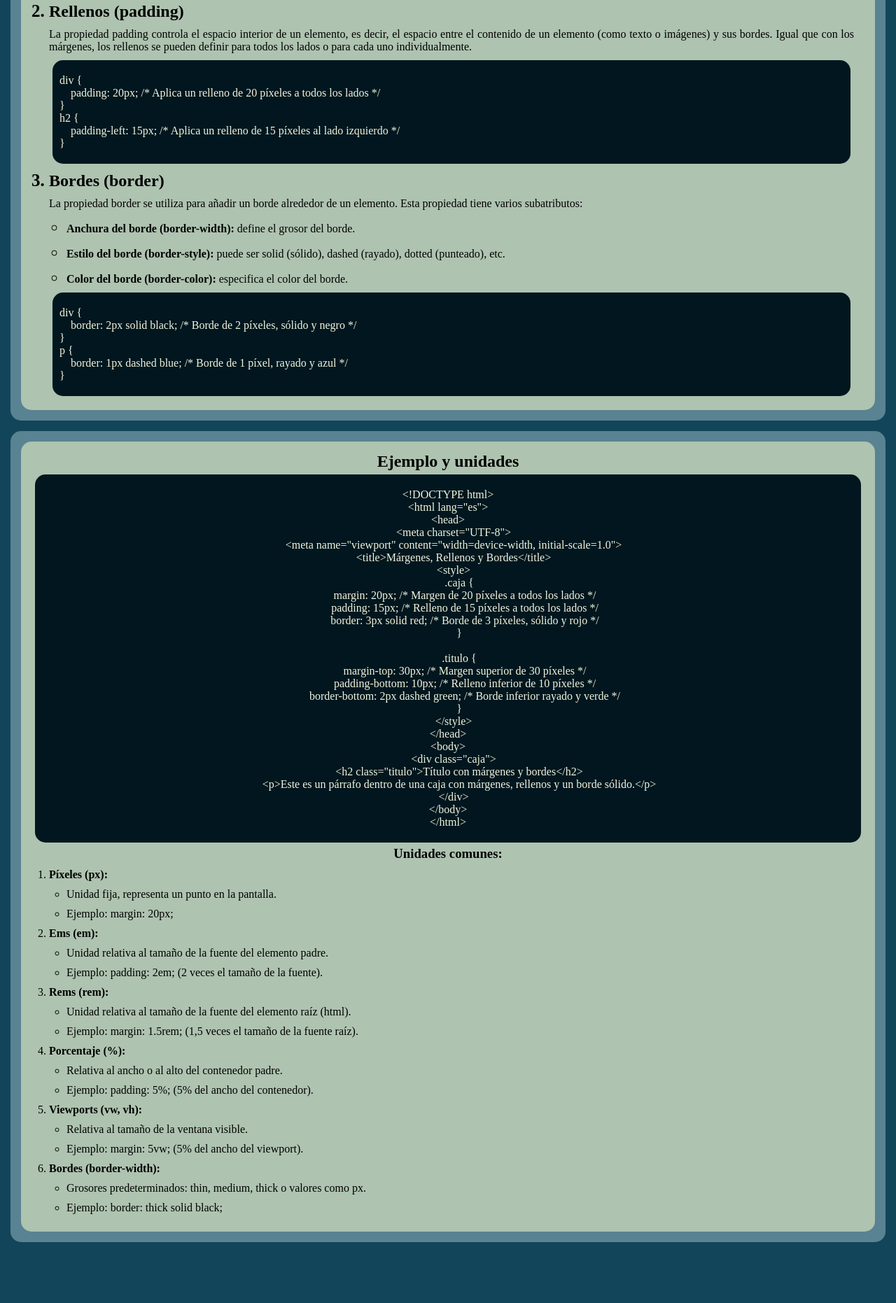
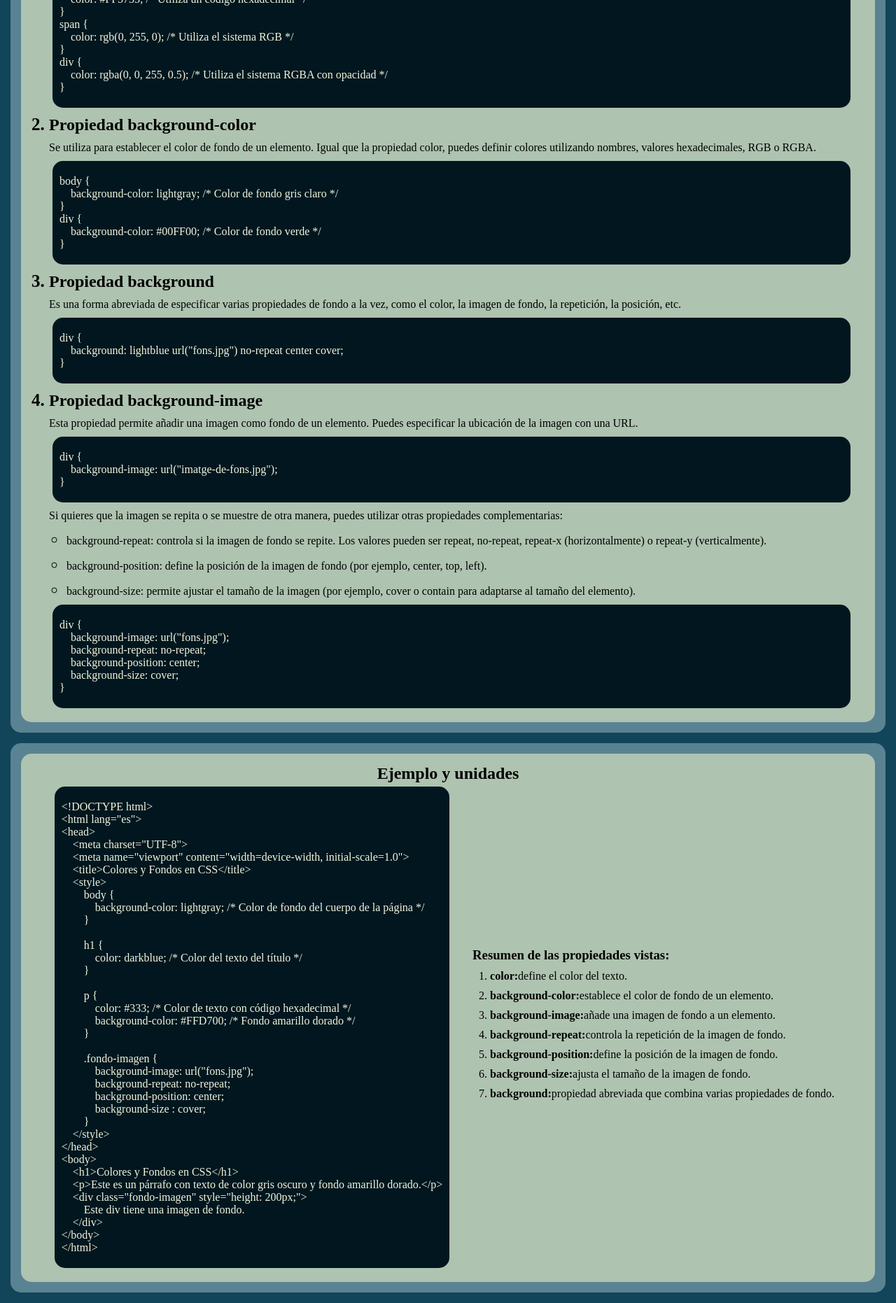
Before and after one commit to elkinfigueroa-IFC32A-EDE/Proyecto_apuntes, a plain HTML site: page proyectos/paginas/CSS/Colores_y_fondo.html in a window 1280 px wide. Shown: the part 510-2372 px from the top of the page at 70% size. Before the commit the page ends 2300 px from the top, so only its background shows below. Drawn offline with Linux system fonts and the light colour scheme.

Commit message:
feat: se añadio el contenido relacionado obre colores y fondos de css.

```diff
--- a/proyectos/paginas/CSS/Colores_y_fondo.html
+++ b/proyectos/paginas/CSS/Colores_y_fondo.html
@@ -24,51 +24,77 @@
             </nav>
 		</header>
         <section>
-            <h1>Márgenes, rellenos y bordes en CSS</h1>
-            <p>Los márgenes (margin), los rellenos (padding) y los bordes (border) forman parte del modelo de caja en CSS, que describe cómo se disponen los elementos en la página. Estas propiedades permiten ajustar el espacio exterior e interior de un elemento, así como definir sus límites visuales con un borde.</p>
+            <h1>Colores y fondos en CSS</h1>
+            <p>El CSS proporciona varias propiedades para aplicar colores y fondos a los elementos HTML. Estas propiedades son esenciales para mejorar el aspecto visual y la legibilidad de la página web.</p>
             <article class="cajaoarticle">
                 <ol class="listagrande">
-                    <li><h2>Márgenes (margin)</h2></li>
-                    <p>La propiedad margin controla el espacio exterior de un elemento, es decir, el espacio que hay entre un elemento y los demás elementos que lo rodean. Los márgenes se pueden definir de manera individual para cada uno de los cuatro lados del elemento (superior, derecho, inferior, izquierdo) o de manera global para todos los lados a la vez.</p>
+                    <li><h2>Propiedad color</h2></li>
+                    <p>Se utiliza para cambiar el color del texto dentro de un elemento. Puedes definir los colores de varias maneras:</p>
+                    <ul>
+                        <li><b>Nombres de colores:</b> utilizar nombres predefinidos como red, blue, green, etc.</li>
+                        <li><b>Colores hexadecimales:</b> utilizar un código hexadecimal que empieza por # seguido de seis caracteres (ejemplo: #FF0000 para rojo).</li>
+                        <li><b>RGB:</b> utilizar valores de rgb() donde cada componente (rojo, verde, azul) se especifica entre 0 y 255.</li>
+                        <li><b>RGBA:</b> igual que rgb(), pero con un cuarto valor para la opacidad (valores entre 0.0 y 1.0).</li>
+                    </ul>
                     <div class="ejemplo">
                         <p>
                             p {<br>
-                            &nbsp;&nbsp;&nbsp;&nbsp;margin: 10px; /* Aplica un margen de 10 píxeles a todos los lados */<br>
+                            &nbsp;&nbsp;&nbsp;&nbsp;color: blue; /* Utiliza un nombre de color */<br>
                             }<br>
                             h1 {<br>
-                            &nbsp;&nbsp;&nbsp;&nbsp;margin-top: 20px; /* Margen superior de 20 píxeles */<br>
-                            &nbsp;&nbsp;&nbsp;&nbsp;margin-bottom: 10px; /* Margen inferior de 10 píxeles */<br>
-                            &nbsp;&nbsp;&nbsp;&nbsp;margin-left: 10px; /* Margen izquierdo de 10 píxeles */<br>
-                            &nbsp;&nbsp;&nbsp;&nbsp;margin-right: 10px; /* Margen derecho de 10 píxeles */<br>
+                            &nbsp;&nbsp;&nbsp;&nbsp;color: #FF5733; /* Utiliza un código hexadecimal */<br>
+                            }<br>
+                            span {<br>
+                            &nbsp;&nbsp;&nbsp;&nbsp;color: rgb(0, 255, 0); /* Utiliza el sistema RGB */<br>
+                            }<br>
+                            div {<br>
+                            &nbsp;&nbsp;&nbsp;&nbsp;color: rgba(0, 0, 255, 0.5); /* Utiliza el sistema RGBA con opacidad */<br>
                             }
                         </p>
                     </div>
-                    <li><h2>Rellenos (padding)</h2></li>
-                    <p>La propiedad padding controla el espacio interior de un elemento, es decir, el espacio entre el contenido de un elemento (como texto o imágenes) y sus bordes. Igual que con los márgenes, los rellenos se pueden definir para todos los lados o para cada uno individualmente.</p>
+                    <li><h2>Propiedad background-color</h2></li>
+                    <p>Se utiliza para establecer el color de fondo de un elemento. Igual que la propiedad color, puedes definir colores utilizando nombres, valores hexadecimales, RGB o RGBA.</p>
+                    <div class="ejemplo">
+                        <p>
+                            body {<br>
+                            &nbsp;&nbsp;&nbsp;&nbsp;background-color: lightgray; /* Color de fondo gris claro */<br>
+                            }<br>
+                            div {<br>
+                            &nbsp;&nbsp;&nbsp;&nbsp;background-color: #00FF00; /* Color de fondo verde */<br>
+                            }
+                        </p>
+                    </div>
+                    <li><h2>Propiedad background</h2></li>
+                    <p>Es una forma abreviada de especificar varias propiedades de fondo a la vez, como el color, la imagen de fondo, la repetición, la posición, etc.</p>
                     <div class="ejemplo">
                         <p>
                             div {<br>
-                            &nbsp;&nbsp;&nbsp;&nbsp;padding: 20px; /* Aplica un relleno de 20 píxeles a todos los lados */<br>
-                            }<br>
-                            h2 {<br>
-                            &nbsp;&nbsp;&nbsp;&nbsp;padding-left: 15px; /* Aplica un relleno de 15 píxeles al lado izquierdo */<br>
+                            &nbsp;&nbsp;&nbsp;&nbsp;background: lightblue url("fons.jpg") no-repeat center cover;<br>
                             }
                         </p>
                     </div>
-                    <li><h2>Bordes (border)</h2></li>
-                    <p>La propiedad border se utiliza para añadir un borde alrededor de un elemento. Esta propiedad tiene varios subatributos:</p>
+                    <li><h2>Propiedad background-image</h2></li>
+                    <p>Esta propiedad permite añadir una imagen como fondo de un elemento. Puedes especificar la ubicación de la imagen con una URL.</p>
+                    <div class="ejemplo">
+                        <p>
+                            div {<br>
+                            &nbsp;&nbsp;&nbsp;&nbsp;background-image: url("imatge-de-fons.jpg");<br>
+                            }
+                        </p>
+                    </div>
+                    <p>Si quieres que la imagen se repita o se muestre de otra manera, puedes utilizar otras propiedades complementarias:</p>
                     <ul>
-                        <li><b>Anchura del borde (border-width):</b> define el grosor del borde.</li>
-                        <li><b>Estilo del borde (border-style):</b> puede ser solid (sólido), dashed (rayado), dotted (punteado), etc.</li>
-                        <li><b>Color del borde (border-color):</b> especifica el color del borde.</li>
+                        <li>background-repeat: controla si la imagen de fondo se repite. Los valores pueden ser repeat, no-repeat, repeat-x (horizontalmente) o repeat-y (verticalmente).</li>
+                        <li>background-position: define la posición de la imagen de fondo (por ejemplo, center, top, left).</li>
+                        <li>background-size: permite ajustar el tamaño de la imagen (por ejemplo, cover o contain para adaptarse al tamaño del elemento).</li>
                     </ul>
                     <div class="ejemplo">
                         <p>
                             div {<br>
-                            &nbsp;&nbsp;&nbsp;&nbsp;border: 2px solid black; /* Borde de 2 píxeles, sólido y negro */<br>
-                            }<br>
-                            p {<br>
-                            &nbsp;&nbsp;&nbsp;&nbsp;border: 1px dashed blue; /* Borde de 1 píxel, rayado y azul */<br>
+                            &nbsp;&nbsp;&nbsp;&nbsp;background-image: url("fons.jpg");<br>
+                            &nbsp;&nbsp;&nbsp;&nbsp;background-repeat: no-repeat;<br>
+                            &nbsp;&nbsp;&nbsp;&nbsp;background-position: center;<br>
+                            &nbsp;&nbsp;&nbsp;&nbsp;background-size: cover;<br>
                             }
                         </p>
                     </div>
@@ -78,7 +104,7 @@
         <section>
             <article class="cajaoarticle">
                 <h2>Ejemplo y unidades</h2>
-                <div class="comparativa">
+                <div class="comparativa3">
                     <div class="ejemplo">
                         <p>
                             &lt;!DOCTYPE html&gt;<br>
@@ -86,63 +112,49 @@
                             &lt;head&gt;<br>
                             &nbsp;&nbsp;&nbsp;&nbsp;&lt;meta charset="UTF-8"&gt;<br>
                             &nbsp;&nbsp;&nbsp;&nbsp;&lt;meta name="viewport" content="width=device-width, initial-scale=1.0"&gt;<br>
-                            &nbsp;&nbsp;&nbsp;&nbsp;&lt;title&gt;Márgenes, Rellenos y Bordes&lt;/title&gt;<br>
+                            &nbsp;&nbsp;&nbsp;&nbsp;&lt;title&gt;Colores y Fondos en CSS&lt;/title&gt;<br>
                             &nbsp;&nbsp;&nbsp;&nbsp;&lt;style&gt;<br>
-                            &nbsp;&nbsp;&nbsp;&nbsp;&nbsp;&nbsp;&nbsp;&nbsp;.caja {<br>
-                            &nbsp;&nbsp;&nbsp;&nbsp;&nbsp;&nbsp;&nbsp;&nbsp;&nbsp;&nbsp;&nbsp;&nbsp;margin: 20px; /* Margen de 20 píxeles a todos los lados */<br>
-                            &nbsp;&nbsp;&nbsp;&nbsp;&nbsp;&nbsp;&nbsp;&nbsp;&nbsp;&nbsp;&nbsp;&nbsp;padding: 15px; /* Relleno de 15 píxeles a todos los lados */<br>
-                            &nbsp;&nbsp;&nbsp;&nbsp;&nbsp;&nbsp;&nbsp;&nbsp;&nbsp;&nbsp;&nbsp;&nbsp;border: 3px solid red; /* Borde de 3 píxeles, sólido y rojo */<br>
+                            &nbsp;&nbsp;&nbsp;&nbsp;&nbsp;&nbsp;&nbsp;&nbsp;body {<br>
+                            &nbsp;&nbsp;&nbsp;&nbsp;&nbsp;&nbsp;&nbsp;&nbsp;&nbsp;&nbsp;&nbsp;&nbsp;background-color: lightgray; /* Color de fondo del cuerpo de la página */<br>
                             &nbsp;&nbsp;&nbsp;&nbsp;&nbsp;&nbsp;&nbsp;&nbsp;}<br>
                             <br>
-                            &nbsp;&nbsp;&nbsp;&nbsp;&nbsp;&nbsp;&nbsp;&nbsp;.titulo {<br>
-                            &nbsp;&nbsp;&nbsp;&nbsp;&nbsp;&nbsp;&nbsp;&nbsp;&nbsp;&nbsp;&nbsp;&nbsp;margin-top: 30px; /* Margen superior de 30 píxeles */<br>
-                            &nbsp;&nbsp;&nbsp;&nbsp;&nbsp;&nbsp;&nbsp;&nbsp;&nbsp;&nbsp;&nbsp;&nbsp;padding-bottom: 10px; /* Relleno inferior de 10 píxeles */<br>
-                            &nbsp;&nbsp;&nbsp;&nbsp;&nbsp;&nbsp;&nbsp;&nbsp;&nbsp;&nbsp;&nbsp;&nbsp;border-bottom: 2px dashed green; /* Borde inferior rayado y verde */<br>
+                            &nbsp;&nbsp;&nbsp;&nbsp;&nbsp;&nbsp;&nbsp;&nbsp;h1 {<br>
+                            &nbsp;&nbsp;&nbsp;&nbsp;&nbsp;&nbsp;&nbsp;&nbsp;&nbsp;&nbsp;&nbsp;&nbsp;color: darkblue; /* Color del texto del título */<br>
+                            &nbsp;&nbsp;&nbsp;&nbsp;&nbsp;&nbsp;&nbsp;&nbsp;}<br>
+                            <br>
+                            &nbsp;&nbsp;&nbsp;&nbsp;&nbsp;&nbsp;&nbsp;&nbsp;p {<br>
+                            &nbsp;&nbsp;&nbsp;&nbsp;&nbsp;&nbsp;&nbsp;&nbsp;&nbsp;&nbsp;&nbsp;&nbsp;color: #333; /* Color de texto con código hexadecimal */<br>
+                            &nbsp;&nbsp;&nbsp;&nbsp;&nbsp;&nbsp;&nbsp;&nbsp;&nbsp;&nbsp;&nbsp;&nbsp;background-color: #FFD700; /* Fondo amarillo dorado */<br>
+                            &nbsp;&nbsp;&nbsp;&nbsp;&nbsp;&nbsp;&nbsp;&nbsp;}<br>
+                            <br>
+                            &nbsp;&nbsp;&nbsp;&nbsp;&nbsp;&nbsp;&nbsp;&nbsp;.fondo-imagen {<br>
+                            &nbsp;&nbsp;&nbsp;&nbsp;&nbsp;&nbsp;&nbsp;&nbsp;&nbsp;&nbsp;&nbsp;&nbsp;background-image: url("fons.jpg");<br>
+                            &nbsp;&nbsp;&nbsp;&nbsp;&nbsp;&nbsp;&nbsp;&nbsp;&nbsp;&nbsp;&nbsp;&nbsp;background-repeat: no-repeat;<br>
+                            &nbsp;&nbsp;&nbsp;&nbsp;&nbsp;&nbsp;&nbsp;&nbsp;&nbsp;&nbsp;&nbsp;&nbsp;background-position: center;<br>
+                            &nbsp;&nbsp;&nbsp;&nbsp;&nbsp;&nbsp;&nbsp;&nbsp;&nbsp;&nbsp;&nbsp;&nbsp;background-size : cover;<br>
                             &nbsp;&nbsp;&nbsp;&nbsp;&nbsp;&nbsp;&nbsp;&nbsp;}<br>
                             &nbsp;&nbsp;&nbsp;&nbsp;&lt;/style&gt;<br>
                             &lt;/head&gt;<br>
                             &lt;body&gt;<br>
-                            &nbsp;&nbsp;&nbsp;&nbsp;&lt;div class="caja"&gt;<br>
-                            &nbsp;&nbsp;&nbsp;&nbsp;&nbsp;&nbsp;&nbsp;&nbsp;&lt;h2 class="titulo"&gt;Título con márgenes y bordes&lt;/h2&gt;<br>
-                            &nbsp;&nbsp;&nbsp;&nbsp;&nbsp;&nbsp;&nbsp;&nbsp;&lt;p&gt;Este es un párrafo dentro de una caja con márgenes, rellenos y un borde sólido.&lt;/p&gt;<br>
+                            &nbsp;&nbsp;&nbsp;&nbsp;&lt;h1&gt;Colores y Fondos en CSS&lt;/h1&gt;<br>
+                            &nbsp;&nbsp;&nbsp;&nbsp;&lt;p&gt;Este es un párrafo con texto de color gris oscuro y fondo amarillo dorado.&lt;/p&gt;<br>
+                            &nbsp;&nbsp;&nbsp;&nbsp;&lt;div class="fondo-imagen" style="height: 200px;"&gt;<br>
+                            &nbsp;&nbsp;&nbsp;&nbsp;&nbsp;&nbsp;&nbsp;&nbsp;Este div tiene una imagen de fondo.<br>
                             &nbsp;&nbsp;&nbsp;&nbsp;&lt;/div&gt;<br>
                             &lt;/body&gt;<br>
                             &lt;/html&gt;
                         </p>
                     </div>
                     <div>
-                        <h3>Unidades comunes:</h3>
+                        <h3>Resumen de las propiedades vistas:</h3>
                         <ol>
-                            <li><b>Píxeles (px):</b></li>
-                            <ul>
-                                <li>Unidad fija, representa un punto en la pantalla.</li>
-                                <li>Ejemplo: margin: 20px;</li>
-                            </ul>
-                            <li><b>Ems (em):</b></li>
-                            <ul>
-                                <li>Unidad relativa al tamaño de la fuente del elemento padre.</li>
-                                <li>Ejemplo: padding: 2em; (2 veces el tamaño de la fuente).</li>
-                            </ul>
-                            <li><b>Rems (rem):</b></li>
-                            <ul>
-                                <li>Unidad relativa al tamaño de la fuente del elemento raíz (html).</li>
-                                <li>Ejemplo: margin: 1.5rem; (1,5 veces el tamaño de la fuente raíz).</li>
-                            </ul>
-                            <li><b>Porcentaje (%):</b></li>
-                            <ul>
-                                <li>Relativa al ancho o al alto del contenedor padre.</li>
-                                <li>Ejemplo: padding: 5%; (5% del ancho del contenedor).</li>
-                            </ul>
-                            <li><b>Viewports (vw, vh):</b></li>
-                            <ul>
-                                <li>Relativa al tamaño de la ventana visible.</li>
-                                <li>Ejemplo: margin: 5vw; (5% del ancho del viewport).</li>
-                            </ul>
-                            <li><b>Bordes (border-width):</b></li>
-                            <ul>
-                                <li>Grosores predeterminados: thin, medium, thick o valores como px.</li>
-                                <li>Ejemplo: border: thick solid black;</li>
-                            </ul>
+                            <li><b>color:</b>define el color del texto.</li>
+                            <li><b>background-color:</b>establece el color de fondo de un elemento.</li>
+                            <li><b>background-image:</b>añade una imagen de fondo a un elemento.</li>
+                            <li><b>background-repeat:</b>controla la repetición de la imagen de fondo.</li>
+                            <li><b>background-position:</b>define la posición de la imagen de fondo.</li>
+                            <li><b>background-size:</b>ajusta el tamaño de la imagen de fondo.</li>
+                            <li><b>background:</b>propiedad abreviada que combina varias propiedades de fondo.</li>
                         </ol>
                     </div>
                 </div>
```
